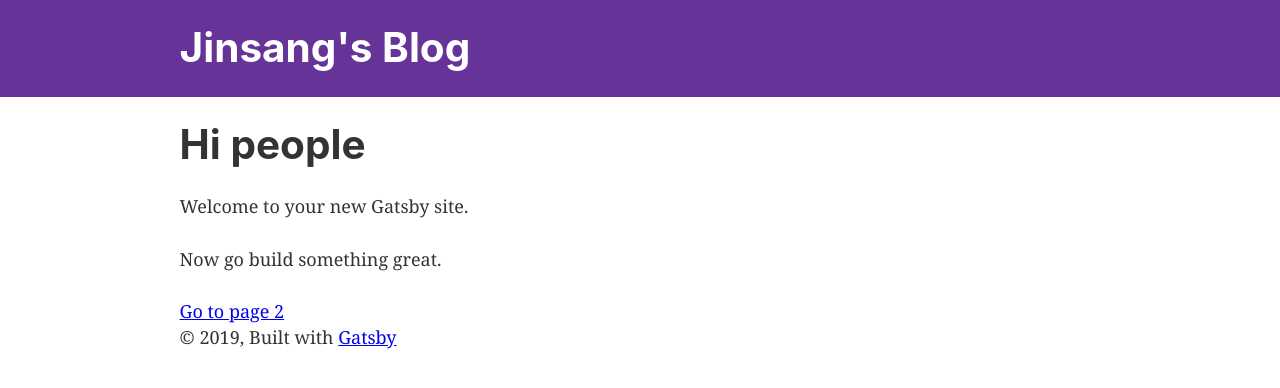
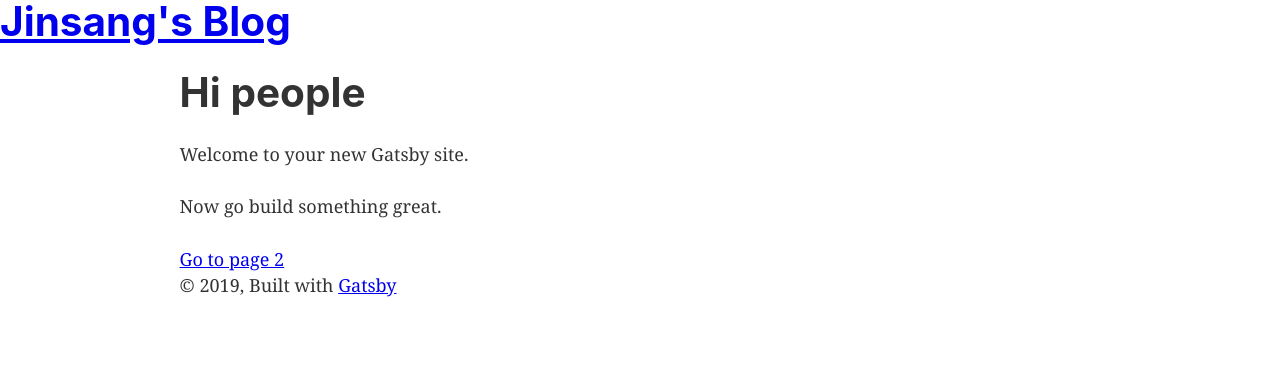
Before and after one commit to jin60641/blog, a Gatsby site: page / in a window 1280 px wide. Built offline with nearby package versions, Linux system fonts and the light colour scheme; Gatsby itself is replaced by a stand-in of ours.

Commit message:
add first test file

```diff
--- a/package.json
+++ b/package.json
@@ -33,7 +33,8 @@
   },
   "devDependencies": {
     "@babel/core": "^7.2.2",
-    "babel-core": "^6.26.3",
+    "@babel/preset-env": "^7.2.3",
+    "babel-core": "^7.0.0-bridge.0",
     "babel-eslint": "^10.0.1",
     "babel-jest": "^23.6.0",
     "babel-preset-gatsby": "^0.1.6",
--- a/src/components/Header/Header.jsx
+++ b/src/components/Header/Header.jsx
@@ -3,31 +3,12 @@ import { Link } from 'gatsby';
 import PropTypes from 'prop-types';
 
 const Header = ({ siteTitle }) => (
-  <div
-    style={{
-      background: 'rebeccapurple',
-      marginBottom: '1.45rem',
-    }}
-  >
-    <div
-      style={{
-        margin: '0 auto',
-        maxWidth: 960,
-        padding: '1.45rem 1.0875rem',
-      }}
-    >
-      <h1 style={{ margin: 0 }}>
-        <Link
-          to="/"
-          style={{
-            color: 'white',
-            textDecoration: 'none',
-          }}
-        >
-          {siteTitle}
-        </Link>
-      </h1>
-    </div>
+  <div>
+    <h1>
+      <Link to='/'>
+        {siteTitle}
+      </Link>
+    </h1>
   </div>
 );
 
--- a/src/components/Layout/Layout.jsx
+++ b/src/components/Layout/Layout.jsx
@@ -30,7 +30,7 @@ const Layout = ({ children }) => (
           {children}
           <footer>
             {`© ${new Date().getFullYear()}, Built with `}
-            <a href="https://www.gatsbyjs.org">Gatsby</a>
+            <a href='https://www.gatsbyjs.org'>Gatsby</a>
           </footer>
         </div>
       </>
--- a/src/pages/404.jsx
+++ b/src/pages/404.jsx
@@ -5,7 +5,7 @@ import SEO from 'components/SEO';
 
 const NotFoundPage = () => (
   <Layout>
-    <SEO title="404: Not found" />
+    <SEO title='404: Not found' />
     <h1>NOT FOUND</h1>
     <p>You just hit a route that doesn&#39;t exist... the sadness.</p>
   </Layout>
--- a/src/pages/index.jsx
+++ b/src/pages/index.jsx
@@ -6,11 +6,11 @@ import SEO from 'components/SEO';
 
 const IndexPage = () => (
   <Layout>
-    <SEO title="Home" keywords={['gatsby', 'application', 'react']} />
+    <SEO title='Home' keywords={['gatsby', 'application', 'react']} />
     <h1>Hi people</h1>
     <p>Welcome to your new Gatsby site.</p>
     <p>Now go build something great.</p>
-    <Link to="/page-2/">Go to page 2</Link>
+    <Link to='/page-2/'>Go to page 2</Link>
   </Layout>
 );
 
```
Also changed, not shown: src/components/Header/Header.test.js (added, +10 -0 lines), 1 other file.
